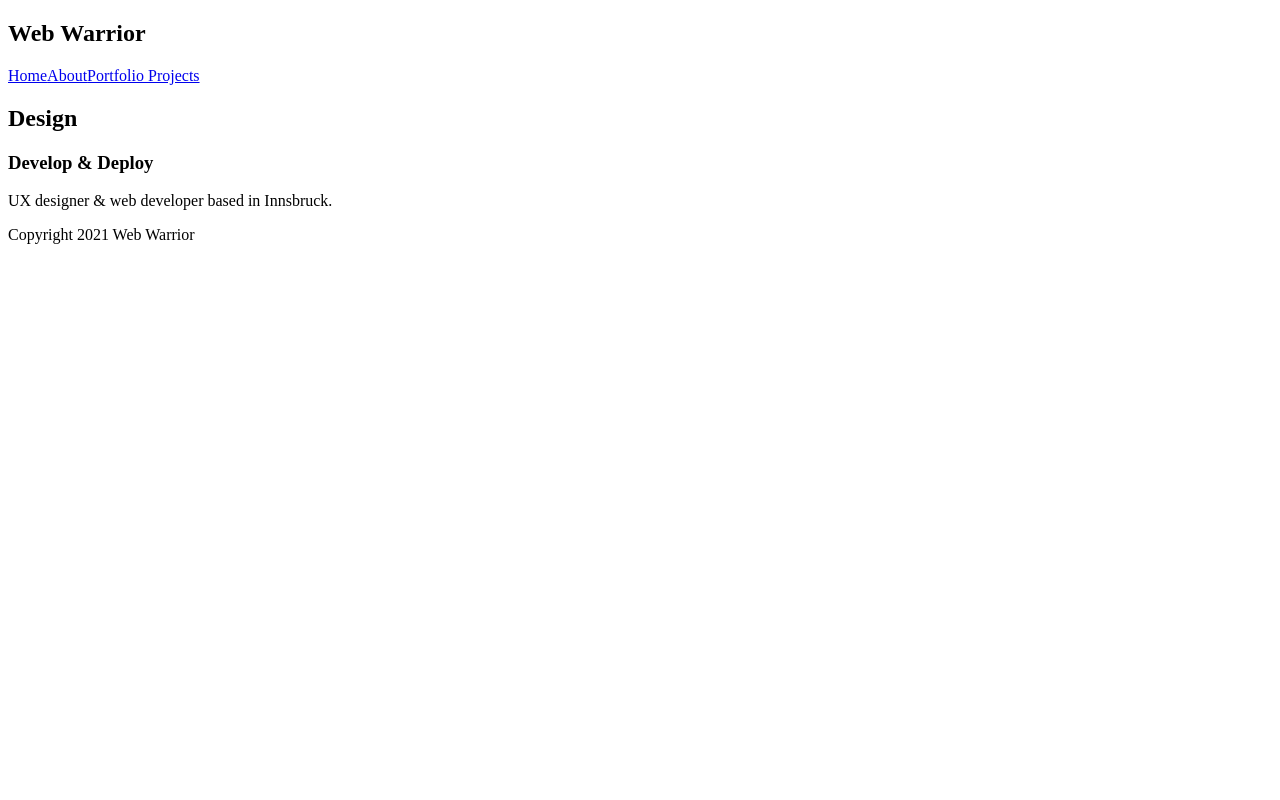
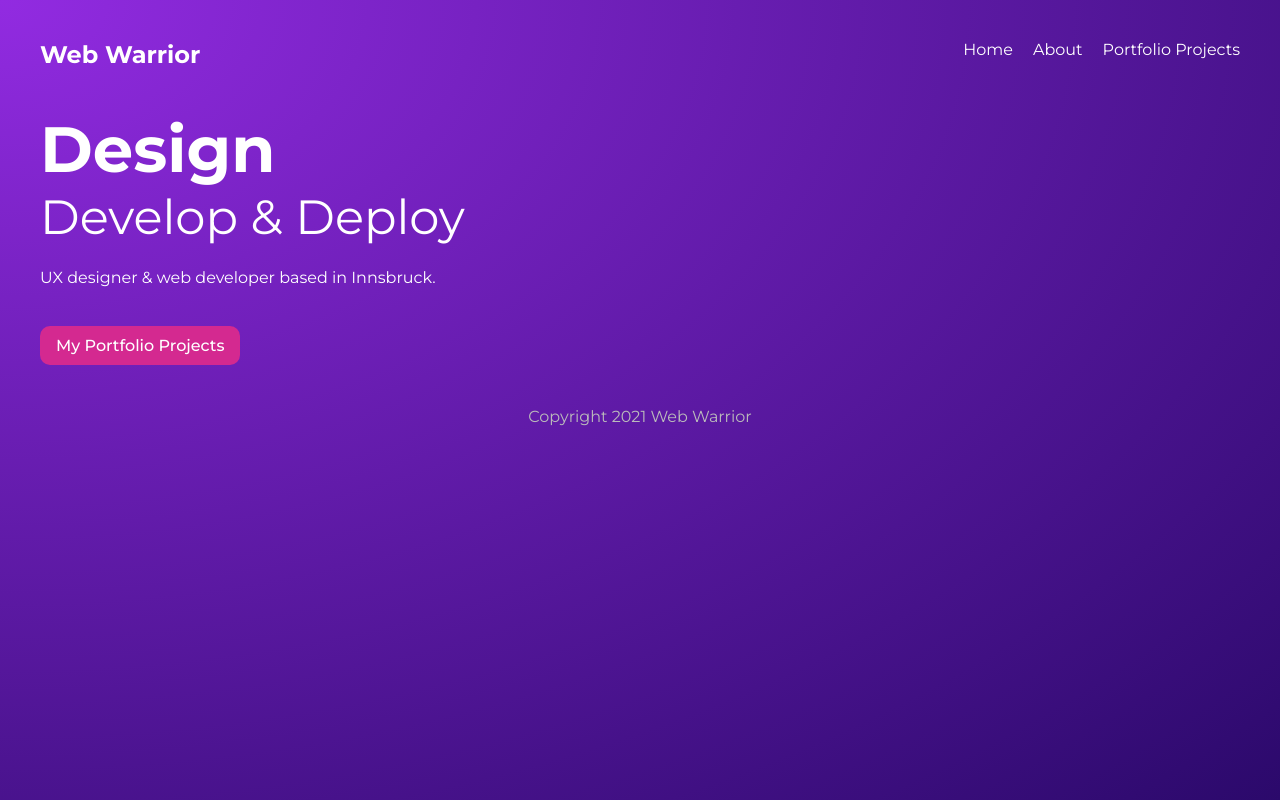
Before and after one commit to alex-gru/gatsby-react-web-warrior, a Gatsby site: page / in a window 1280 px wide. Built offline with nearby package versions, Linux system fonts and the light colour scheme; Gatsby itself is replaced by a stand-in of ours.

Commit message:
styling components (global css, css modules)

```diff
--- a/src/components/Layout.js
+++ b/src/components/Layout.js
@@ -1,5 +1,6 @@
 import React from "react"
 import Navbar from "./Navbar"
+import '../styles/global.css'
 
 function Layout({ children }) {
   return (
--- a/src/pages/index.js
+++ b/src/pages/index.js
@@ -1,14 +1,17 @@
 import React from "react"
 import Layout from "../components/Layout"
+import * as styles from "../styles/home.module.css"
+import { Link } from "gatsby"
 
 export default function Home() {
   return (
     <Layout>
-      <section>
+      <section className={styles.header}>
         <div>
           <h2>Design</h2>
           <h3>Develop & Deploy</h3>
           <p>UX designer & web developer based in Innsbruck.</p>
+          <Link className={styles.btn} to={"/projects"}>My Portfolio Projects</Link>
         </div>
       </section>
     </Layout>
--- a/src/pages/projects/index.js
+++ b/src/pages/projects/index.js
@@ -1,10 +1,11 @@
 import React from "react"
 import Layout from "../../components/Layout"
+import * as styles from "../../styles/projects.module.css"
 
 function Projects(props) {
   return (
     <Layout>
-      <div>
+      <div className={styles.portfolio}>
         <h2>Portfolio</h2>
         <h3>Projects & Websites I've created</h3>
       </div>
--- /dev/null
+++ b/src/styles/global.css
@@ -0,0 +1,50 @@
+@import url('https://fonts.googleapis.com/css2?family=Montserrat:wght@300;400;500;700&display=swap');
+
+* {
+    margin: 0;
+    padding: 0;
+    text-decoration: none;
+    font-family: "Montserrat";
+    color: white;
+}
+html, body {
+    min-height: 100%;
+}
+body {
+    background: radial-gradient(at top left, rgba(146,43,225,1) 0%, rgba(43,9,107,1) 100%);
+    background-repeat: no-repeat;
+}
+p {
+    margin: 16px auto;
+    line-height: 1.5em;
+}
+
+/* layout & nav */
+.layout {
+    max-width: 1200px;
+    margin: 0 auto;
+}
+nav {
+    display: grid;
+    grid-template-columns: 1fr 1fr;
+    margin: 40px auto;
+}
+nav .links {
+    display: inline-block;
+    text-align: right;
+}
+nav a {
+    display: inline-block;
+    margin-left: 20px;
+    font-weight: 400;
+    padding-bottom: 8px;
+    border-bottom: 3px solid transparent;
+}
+nav a:hover {
+    border-color: white;
+}
+footer p{
+    text-align: center;
+    color: #bbb;
+    margin: 40px auto;
+}
--- /dev/null
+++ b/src/styles/home.module.css
@@ -0,0 +1,22 @@
+.header {
+    display: grid;
+    grid-template-columns: 1fr 1fr;
+    grid-gap: 40px;
+    align-items: center;
+}
+.header h2 {
+    font-size: 4em;
+}
+.header h3 {
+    font-size: 3em;
+    font-weight: 400;
+    margin-bottom: 20px;
+}
+.btn {
+    display: inline-block;
+    background: #D42990;
+    padding: 10px 16px;
+    border-radius: 10px;
+    margin-top: 20px;
+    font-weight: 500;
+}
```
Also changed, not shown: src/styles/projects.module.css (added, +11 -0 lines).
